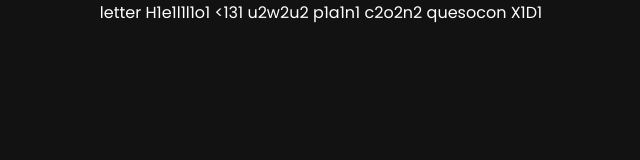
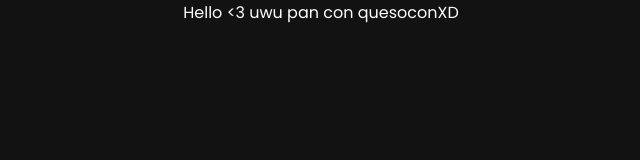
Before and after one commit to srtager555/wrapping-letters-react, a React app: page / in a window 1280 px wide. Shown: the whole page, without its empty margins (319-959 px from the left). Built offline with nearby package versions, Linux system fonts and the light colour scheme.

Commit message:
I starting to fix old bugs

```diff
--- a/dev/src/index.css
+++ b/dev/src/index.css
@@ -30,6 +30,10 @@ body {
     /* white-space: pre; */
 }
 
+.gray {
+    color: #eeeeee;
+}
+
 .special-class-1 {
     color: blue;
     font-size: 20px;
--- a/dev/src/index.js
+++ b/dev/src/index.js
@@ -7,18 +7,14 @@ import "./index.css";
 import { whatItIs } from "../../src/common/whatIsIt";
 
 function specialTag({ letter, cssClass }) {
-  return <span className={cssClass}>{letter}1</span>;
+  return <span className={`gray ${cssClass}`}>{letter}1</span>;
 }
 function specialTag1({ letter, cssClass }) {
-  return <span className={cssClass}>{letter}2</span>;
+  return <span className={`gray ${cssClass}`}>{letter}2</span>;
 }
 
 function structure({ letter, cssClass, awita }) {
-  const Default = (
-    <span className={cssClass}>
-      {letter} {awita.a}
-    </span>
-  );
+  const Default = <span className={cssClass}>{letter}</span>;
 
   return Default;
 }
@@ -38,8 +34,6 @@ function App() {
         className={`container ${color ? "blue" : ""}`}
         onMouseEnter={handleHover}
       >
-        <span>letter </span>
-        <span>
         <WrappingLetters
           text="Hello <3 uwu pan con quesocon XD"
           textOptions={{
@@ -47,7 +41,6 @@ function App() {
             SelectClass: {
               wordToSearch: [["Hello", "uwu"], "<3", ["pan", "con"]],
               classToAdd: ["aloh", "a", "xd"],
-                spaceBetweenWord: false,
             },
             SpecialWrapp: {
               wordToSearch: [
@@ -58,17 +51,15 @@ function App() {
                 "queso",
               ],
               structureToAdd: [specialTag, specialTag1],
-                spaceBetweenWord: true,
             },
-              // PerWord: true,
+            PerWord: true,
           }}
           // structure={structure}
-            // structure={{
-            //   structure: structure,
-            //   props: { owo: "owo", awita: { a: "a " }, sex: "uwu" },
-            // }}
+          structure={{
+            structure: structure,
+            props: { owo: "owo", awita: { a: "a " }, sex: "uwu" },
+          }}
         />
-        </span>
       </div>
     </>
   );
```
Lines whose indentation alone changed are shown as unchanged.
